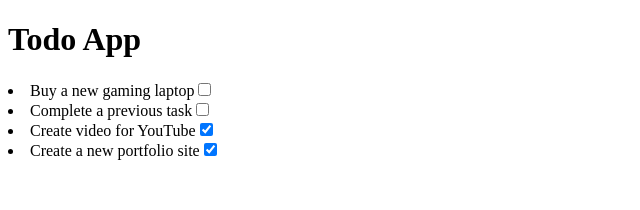
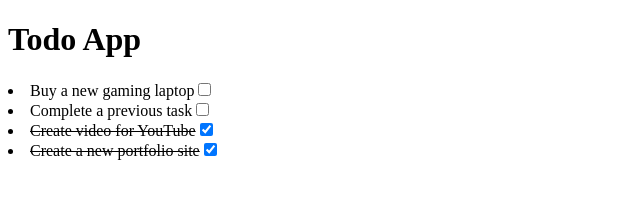
Before and after one commit to Marcetmr/my-react-task-list, a React (Vite) app: page / in a window 1280 px wide. Shown: the top 210 px of the page, without its empty margins (0-640 px from the left). Built offline with nearby package versions, Linux system fonts and the light colour scheme.

Commit message:
Agregando estilo para tachar tareas

```diff
--- a/components/Task.jsx
+++ b/components/Task.jsx
@@ -1,11 +1,13 @@
 
+
+import './task.css'
 
 function Task (prop) {
 
     const { description, isCompleted } = prop;
 
     return (
-        <li className={`task ${isCompleted ? 'completed' : ''}`}>
+        <li className={`${isCompleted ? 'completed' : ''}`}>
             {description}
             <input type="checkbox" checked={isCompleted} readOnly />
         </li>
--- /dev/null
+++ b/components/task.css
@@ -0,0 +1,5 @@
+/* Estilo para que las tareas completadas se tachen */
+
+.completed{
+    text-decoration: line-through;
+}
--- a/src/App.jsx
+++ b/src/App.jsx
@@ -5,6 +5,8 @@
 import TaskList from '../components/TaskList';
 
 import Header from '../components/Header';
+
+// Array con listado de las tareas
 
 const list = [
   {
```
